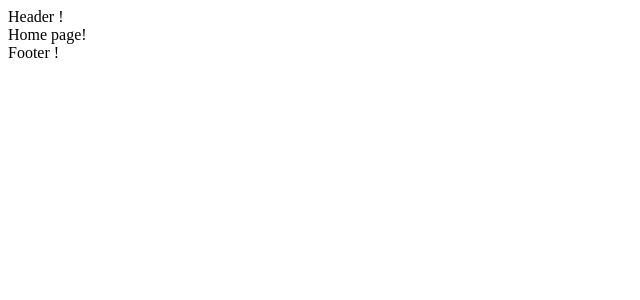
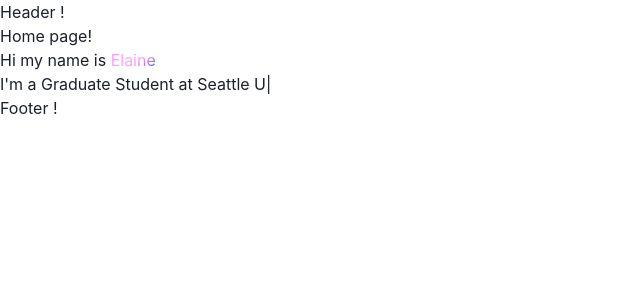
Before and after one commit to nurselaine/about-nurselainev2, a React (Create React App) app in the folder frontend/: page / in a window 1280 px wide. Shown: the top 300 px of the page, without its empty margins (0-640 px from the left). Built offline with nearby package versions, Linux system fonts and the light colour scheme.

Commit message:
Added basic hero animations and dependencies

```diff
--- a/frontend/package.json
+++ b/frontend/package.json
@@ -3,12 +3,17 @@
   "version": "0.1.0",
   "private": true,
   "dependencies": {
+    "@chakra-ui/react": "^2.8.2",
+    "@emotion/react": "^11.11.1",
+    "@emotion/styled": "^11.11.0",
     "@testing-library/jest-dom": "^5.17.0",
     "@testing-library/react": "^13.4.0",
     "@testing-library/user-event": "^13.5.0",
+    "framer-motion": "^10.16.16",
     "react": "^18.2.0",
     "react-dom": "^18.2.0",
     "react-scripts": "5.0.1",
+    "react-type-animation": "^3.2.0",
     "web-vitals": "^2.1.4"
   },
   "scripts": {
@@ -37,7 +42,6 @@
   },
   "description": "This project was bootstrapped with [Create React App](https://github.com/facebook/create-react-app).",
   "main": "index.js",
-  "devDependencies": {},
   "keywords": [],
   "author": "",
   "license": "ISC"
--- a/frontend/public/index.html
+++ b/frontend/public/index.html
@@ -9,6 +9,21 @@
       name="description"
       content="Web site created using create-react-app"
     />
+    <style>
+      .animated-gradient {
+      background-image: -webkit-linear-gradient(125deg, #f2291b, #f7db25, #84f527);
+      -webkit-background-clip: text;
+      -webkit-text-fill-color: transparent;
+      -webkit-animation: hue 15s infinite linear;
+      }@-webkit-keyframes hue {
+       from {
+         -webkit-filter: hue-rotate(0deg);
+       }
+       to {
+         -webkit-filter: hue-rotate(-360deg);
+       }
+      }
+      </style>
     <link rel="apple-touch-icon" href="%PUBLIC_URL%/logo192.png" />
     <!--
       manifest.json provides metadata used when your web app is installed on a
--- a/frontend/src/Page/Home.jsx
+++ /dev/null
@@ -1,12 +0,0 @@
-import React from "react";
-import Layout from "../Component/Layout/Layout";
-
-const Home = () => {
-  return (
-    <Layout>
-      <div>Home page!</div>
-    </Layout>
-  )
-}
-
-export default Home;
--- /dev/null
+++ b/frontend/src/Page/Home/Home.jsx
@@ -0,0 +1,25 @@
+import React from "react";
+import Layout from "../../Component/Layout/Layout";
+import { TypeAnimation } from 'react-type-animation';
+
+const Home = () => {
+  return (
+    <Layout>
+      <div>Home page!</div>
+      <h6>Hi my name is <span className="animated-gradient">Elaine</span></h6>
+      <TypeAnimation
+        sequence={["I'm a Developer", 1000,
+                  "I'm a Nurse", 1000,
+                  "I'm a Graduate Student at Seattle U", 1000,
+                  "I'm a Dog mom", 1000,
+                  "I'm a Lifelong learner", 1000,
+                  "I'm a software engineer", 1000]}
+        speed={50}
+        repeat={Infinity}
+        style={{fontsize : '2em'}}
+      />
+    </Layout>
+  )
+}
+
+export default Home;
```
Also changed, not shown: frontend/src/App.js (+8 -2 lines), frontend/src/Page/Home/Home.scss (added), 2 other files (tests, documents, lock files or other folders).
